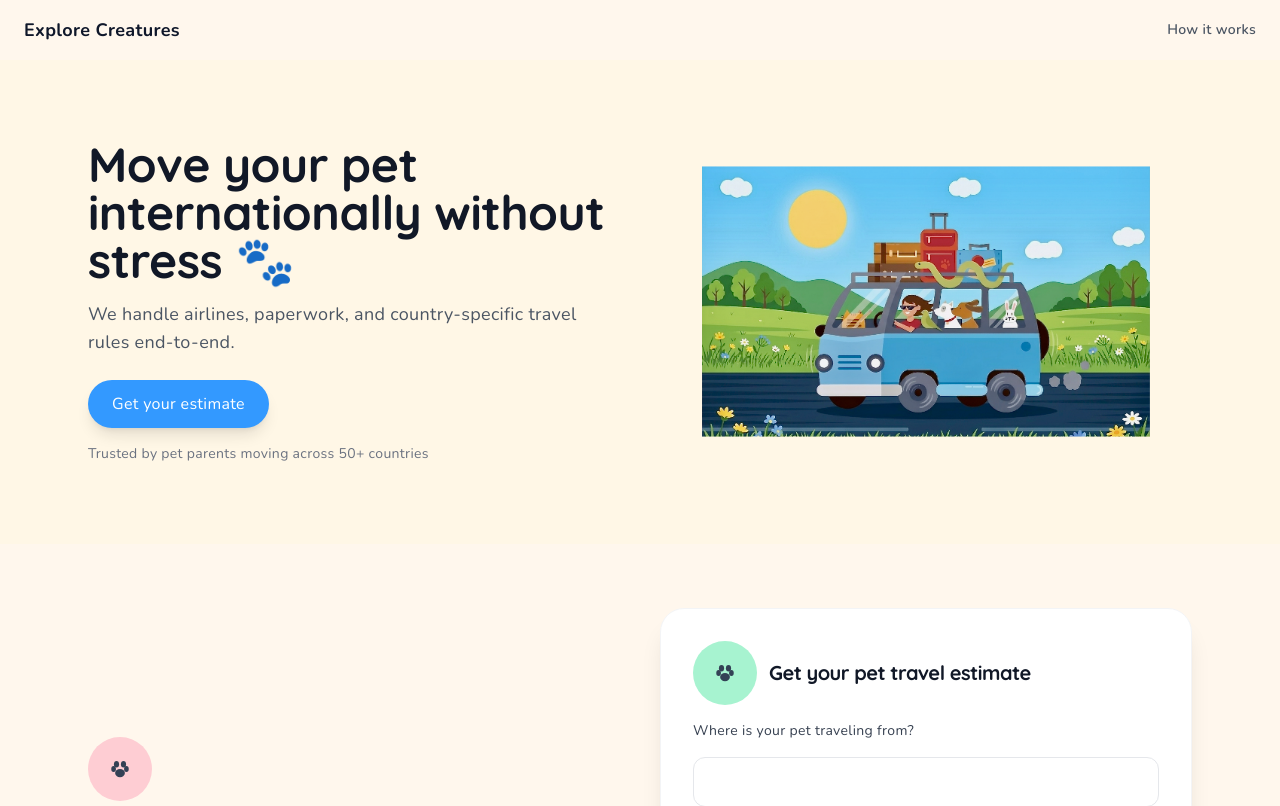
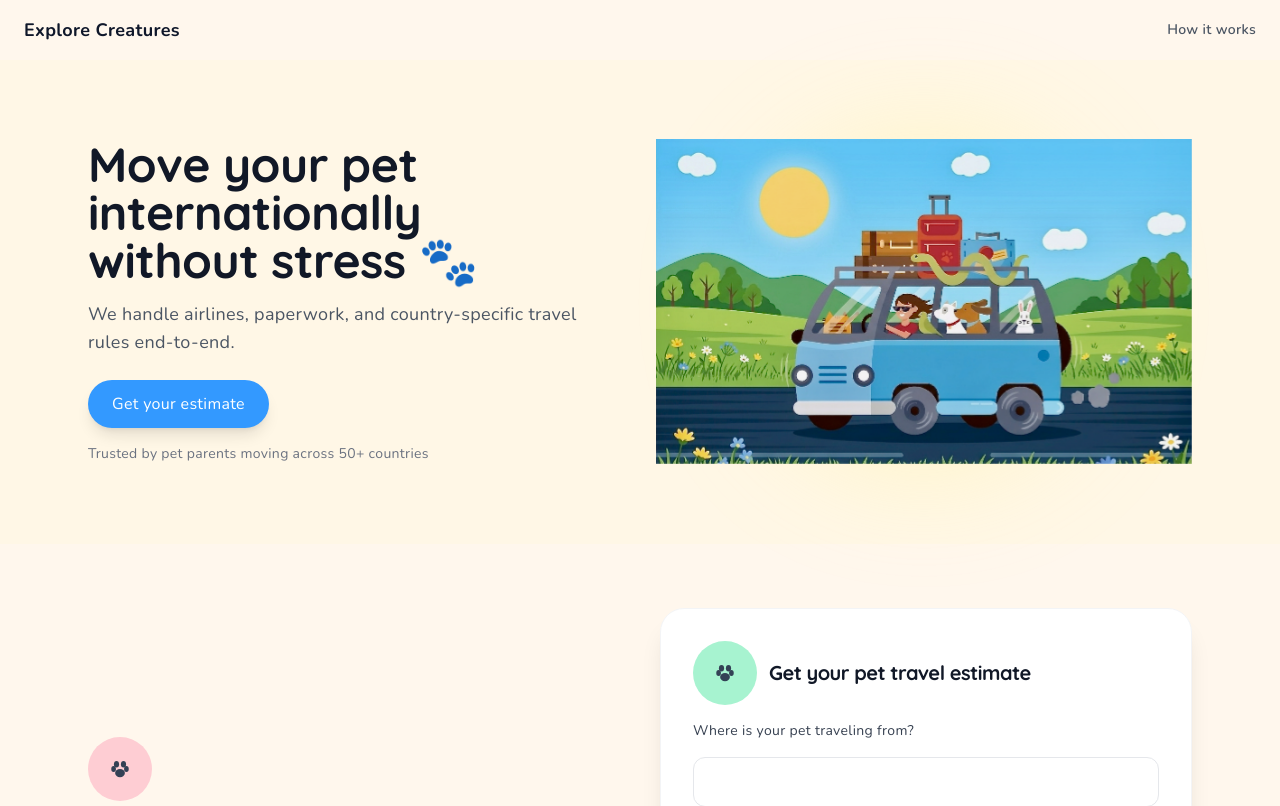
Before and after one commit to Pandauser2/explore-creatures, a Next.js app: page / in a window 1280 px wide. Shown: the top 806 px of the page. Built offline with nearby package versions, Linux system fonts and the light colour scheme; no server answers.

Commit message:
fix hero4

```diff
--- a/components/Hero.tsx
+++ b/components/Hero.tsx
@@ -1,8 +1,8 @@
 export function Hero() {
   return (
     <section className="w-full bg-[#FFF7E6] py-20">
-      <div className="mx-auto grid max-w-6xl grid-cols-1 items-center gap-10 px-6 md:grid-cols-2">
-        <div>
+      <div className="mx-auto grid max-w-6xl grid-cols-1 items-center gap-6 px-6 md:grid-cols-2 md:gap-8">
+        <div className="max-w-lg">
           <h1 className="text-4xl font-extrabold leading-tight text-gray-900 md:text-5xl">
             Move your pet internationally without stress 🐾
           </h1>
@@ -19,11 +19,15 @@ export function Hero() {
             Trusted by pet parents moving across 50+ countries
           </p>
         </div>
-        <div className="flex justify-center">
+        <div className="relative flex justify-center md:justify-end">
+          <div
+            className="pointer-events-none absolute left-1/2 top-1/2 h-80 w-80 -translate-x-1/2 -translate-y-1/2 rounded-full bg-yellow-200 opacity-40 blur-3xl"
+            aria-hidden
+          />
           <img
             src="/images/hero.png"
             alt="Pet travel illustration"
-            className="w-full max-w-md motion-reduce:animate-none animate-[floatSlow_6s_ease-in-out_infinite]"
+            className="relative w-full max-w-lg scale-105 motion-reduce:animate-none animate-[floatSlow_6s_ease-in-out_infinite] md:max-w-xl"
           />
         </div>
       </div>
```
